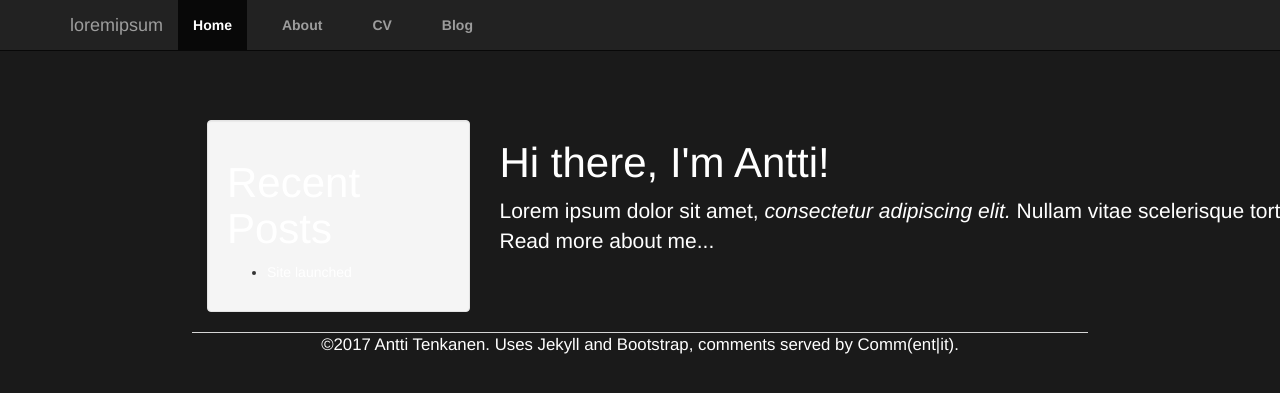
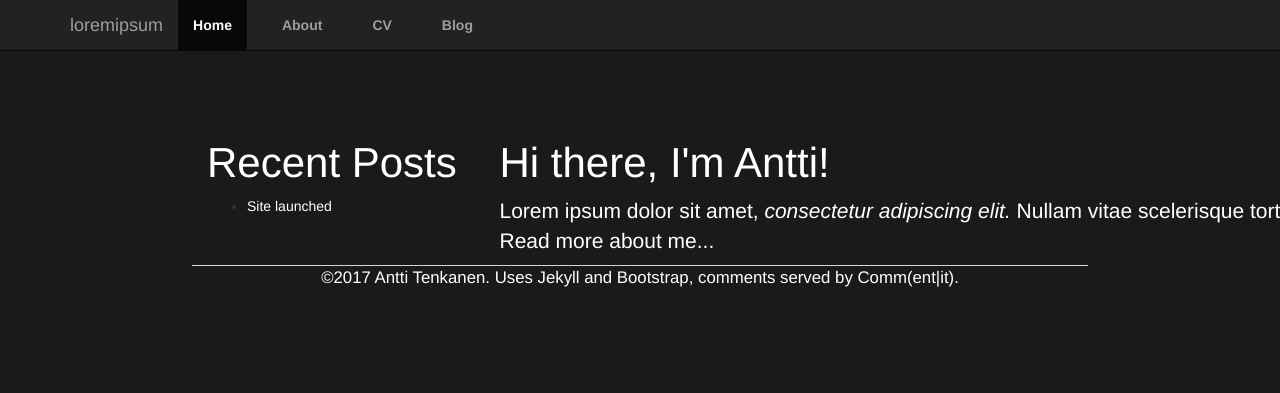
Before and after one commit to plantecophys/plantecophys, a Jekyll site: the page built from index.html, in a window 1280 px wide. Shown: the top 393 px of the page. Built offline with Jekyll 4.4.1, drawn with Linux system fonts in a browser that asks for light colours; the list of posts is cut into pages by our own code.

Commit message:
Update sidebar.html

```diff
--- a/_includes/sidebar.html
+++ b/_includes/sidebar.html
@@ -1,4 +1,4 @@
-<div class="sidebar well">
+<div class="recentposts">
     <h1>Recent Posts</h1>
     <ul>
         {% for post in site.posts limit:5 %}
```
